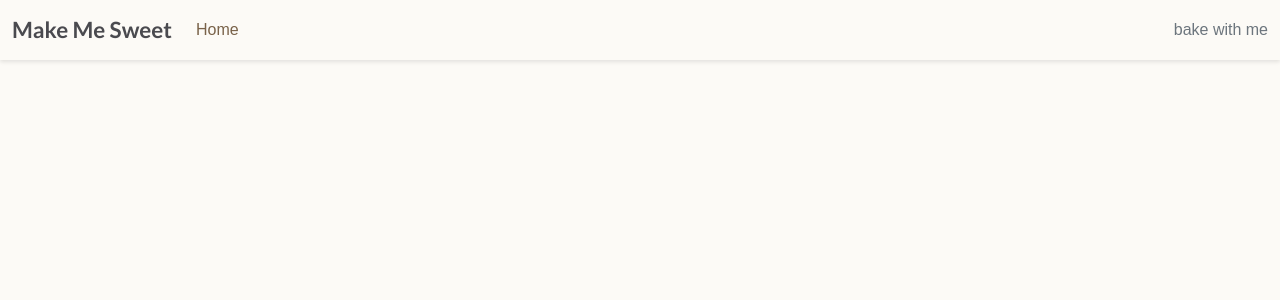
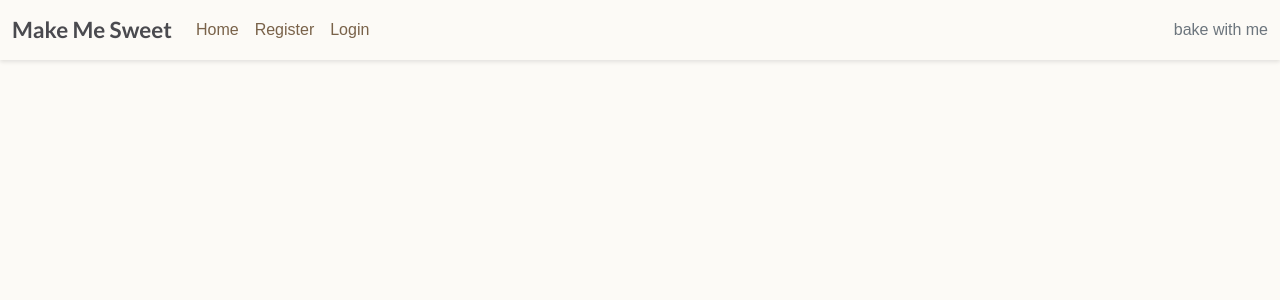
Before and after one commit to xAlex-an/make-me-sweet, a Django app: page / in a window 1280 px wide. Shown: the top 300 px of the page. Run offline with Django 4.2, Linux system fonts and the light colour scheme; data that the repository does not hold is empty.

Commit message:
Add authentication links to navigation bar in base template

```diff
--- a/templates/base.html
+++ b/templates/base.html
@@ -1,5 +1,8 @@
 {% url 'home' as home_url %}
 {% load static %}
+{% url 'account_login' as login_url %}
+{% url 'account_signup' as signup_url %}
+{% url 'account_logout' as logout_url %}
 
 
 <!DOCTYPE html>
@@ -40,6 +43,19 @@
                         <a class="nav-link {% if request.path == home_url %}active{% endif %}" aria-current="page"
                             href="{% url 'home' %}">Home</a>
                     </li>
+                    {% if user.is_authenticated %}
+                    <li class="nav-item">
+                        <a class="nav-link {% if request.path == logout_url %}active{% endif %}" aria-current="page" href="{% url 'account_logout' %}">Logout</a>
+                    </li>
+                    {% else %}
+                    <li class="nav-item">
+                        <a class="nav-link {% if request.path == signup_url %}active{% endif %}" aria-current="page"
+                            href="{% url 'account_signup' %}">Register</a>
+                    </li>
+                    <li class="nav-item">
+                        <a class="nav-link {% if request.path == login_url %}active{% endif %}" aria-current="page" href="{% url 'account_login' %}">Login</a>
+                    </li>
+                    {% endif %}
 
                 </ul>
                 <span class="navbar-text text-muted">
```
